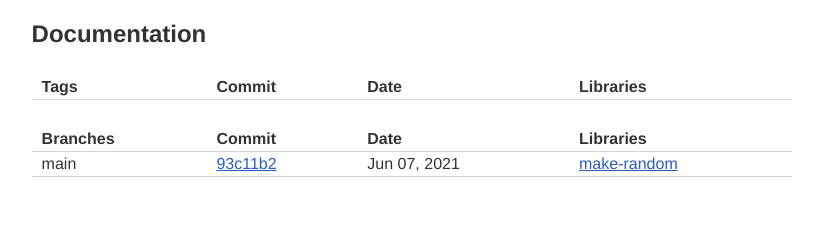
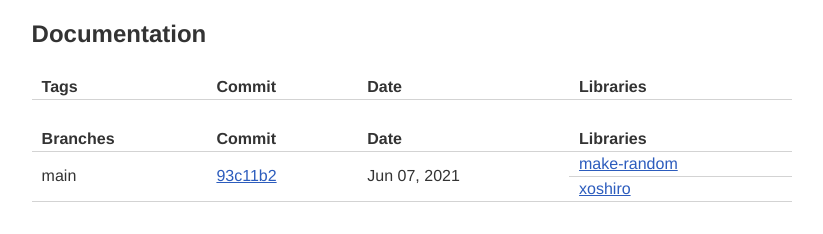
Before and after one commit to LesBoloss-es/xoshiro, a plain HTML site: page docs/index.html in a window 1280 px wide. Shown: the whole page, without its empty margins (228-1051 px from the left). Drawn offline with Linux system fonts and the light colour scheme.

Commit message:
Auto-deploy from GitHub Action #14

```diff
--- a/docs/index.html
+++ b/docs/index.html
@@ -56,6 +56,7 @@
 <tr class="head"><td class="name">Tags</td><td>Commit</td><td>Date</td><td>Libraries</td></tr>
 <tr class="head"><td class="name">Branches</td><td>Commit</td><td>Date</td><td>Libraries</td></tr>
 <tr><td rowspan="2" class="name">main</td><td rowspan="2" class="commit-hash"><a href="https://github.com/LesBoloss-es/xoshiro/tree/93c11b2">93c11b2</a></td><td rowspan="2" class="date">Jun 07, 2021</td><td class="link"><a href="branch/main/make-random">make-random</a></td></tr>
+<tr><td class="link"><a href="branch/main/xoshiro">xoshiro</a></td></tr>
                 </table>
             </div>
         </main>
```
Also changed, not shown: 1 other file.
